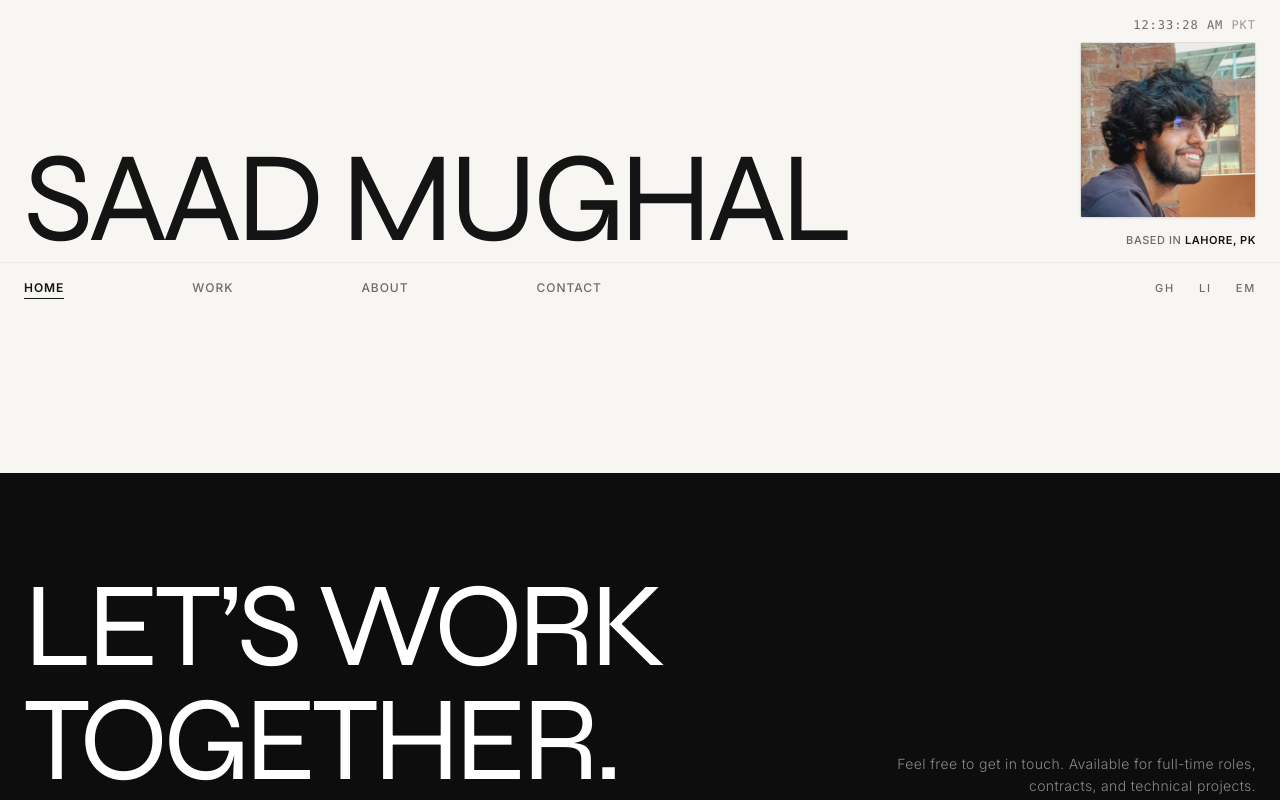
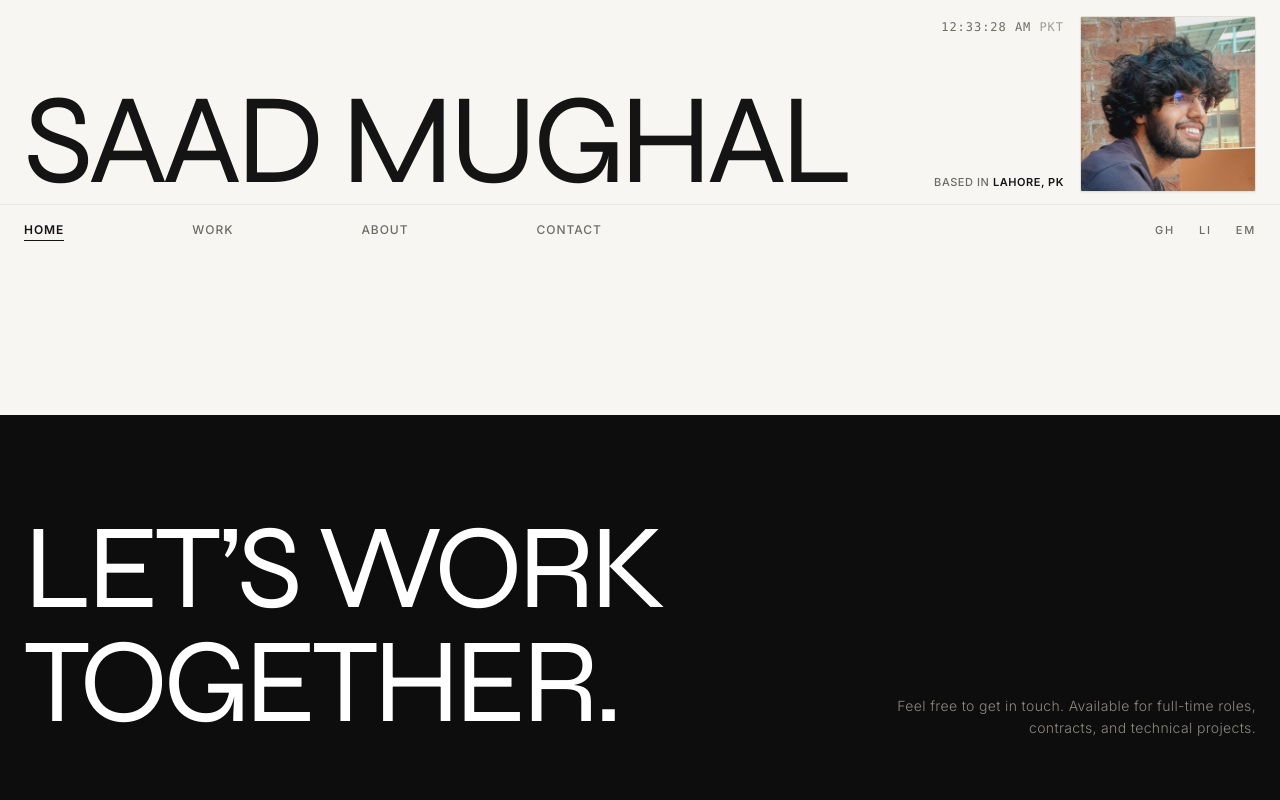
Before and after one commit to sedmugen/portfolio, a Next.js app: page / in a window 1280 px wide. Shown: the top 800 px of the page. Built offline with nearby package versions, Linux system fonts and the light colour scheme.

Commit message:
feat(ui): position time and location to the left of the profile picture

```diff
--- a/components/nav.tsx
+++ b/components/nav.tsx
@@ -50,25 +50,31 @@ export function Nav() {
 
   return (
     <header className="w-full bg-canvas">
-      {/* Top Banner: Edge-to-Edge Minimal Margins, Large Typography & Large Profile */}
+      {/* Top Banner: Minimal Margins, Large Typography, Time & Location on Left of Photo */}
       <div className="w-full px-2 sm:px-4 md:px-6 pt-3 sm:pt-4 pb-2 sm:pb-3 flex items-end justify-between gap-3 sm:gap-6">
-        {/* Name Display: Scaled to fit seamlessly alongside the photo */}
+        {/* Name Display */}
         <Link href="/" className="group block select-none flex-1 min-w-0">
           <h1 className="font-display text-[12vw] sm:text-[11vw] md:text-[10.5vw] lg:text-[10vw] font-normal uppercase tracking-[-0.04em] leading-[0.8] text-ink group-hover:text-accent transition-colors duration-300 truncate sm:overflow-visible">
             SAAD MUGHAL
           </h1>
         </Link>
 
-        {/* Right Info Box: Time, Large Photo, Location */}
-        <div className="flex flex-col items-end justify-between shrink-0 self-stretch gap-1.5 sm:gap-2">
-          {/* Live PKT Clock */}
-          <div className="text-right">
-            <div className="text-[10px] sm:text-xs font-mono font-medium text-ink-muted uppercase tracking-widest">
+        {/* Right Info Box: Time & Location on the LEFT of the Photo */}
+        <div className="flex items-end gap-3 sm:gap-4 shrink-0 self-end">
+          {/* Time (top) & Location (bottom) */}
+          <div className="flex flex-col items-end justify-between self-stretch text-right py-0.5">
+            <div className="text-[10px] sm:text-xs font-mono font-medium text-ink-muted uppercase tracking-widest whitespace-nowrap">
               <LiveTime /> <span className="text-ink-faint">PKT</span>
+            </div>
+
+            <div className="whitespace-nowrap">
+              <span className="block text-[10px] sm:text-[11px] font-medium text-ink-muted uppercase tracking-wider">
+                Based in <strong className="text-ink font-semibold">Lahore, PK</strong>
+              </span>
             </div>
           </div>
 
-          {/* Large Profile Picture */}
+          {/* Large Profile Picture on Far Right */}
           <div className="relative w-20 h-20 sm:w-28 sm:h-28 md:w-36 md:h-36 lg:w-44 lg:h-44 rounded-sm overflow-hidden bg-border-subtle border border-border shrink-0 shadow-sm">
             <Image
               src="/images/profile-pictures/1.jpg"
@@ -79,17 +85,10 @@ export function Nav() {
               className="object-cover object-top"
             />
           </div>
-
-          {/* Location Tag */}
-          <div className="text-right">
-            <span className="text-[10px] sm:text-[11px] font-medium text-ink-muted uppercase tracking-wider">
-              Based in <strong className="text-ink font-semibold">Lahore, PK</strong>
-            </span>
-          </div>
         </div>
       </div>
 
-      {/* Sub-Navigation Bar: Minimal Margins, Expansive Gaps, Animated Hover Underline */}
+      {/* Sub-Navigation Bar */}
       <div className="border-t border-border-subtle">
         <div className="w-full px-2 sm:px-4 md:px-6 py-2.5 sm:py-3 flex items-center justify-between">
           <nav
```
